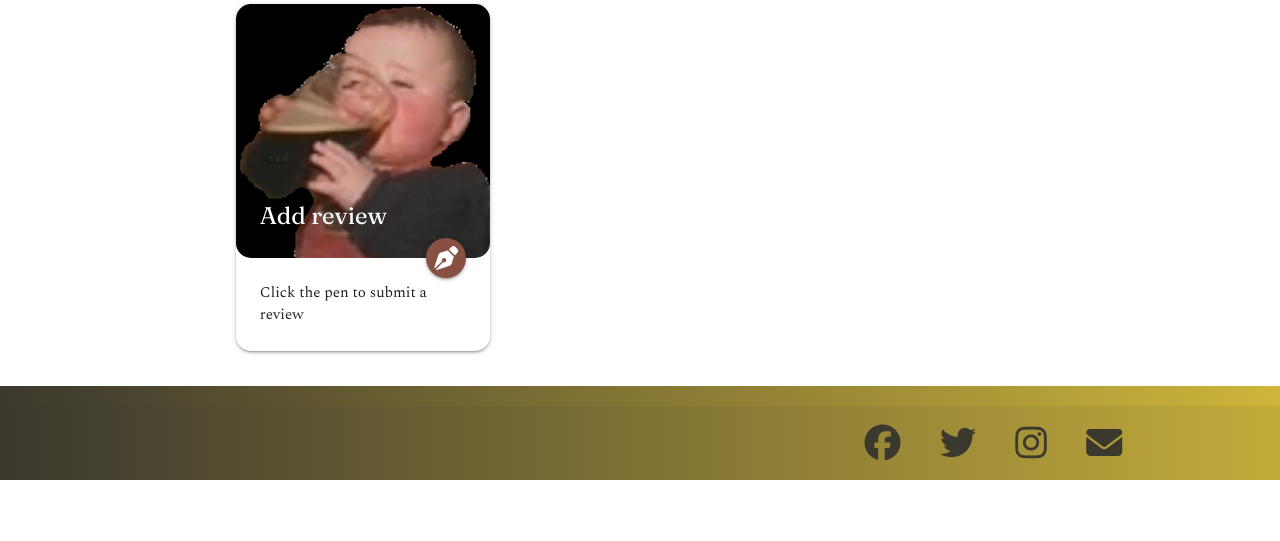
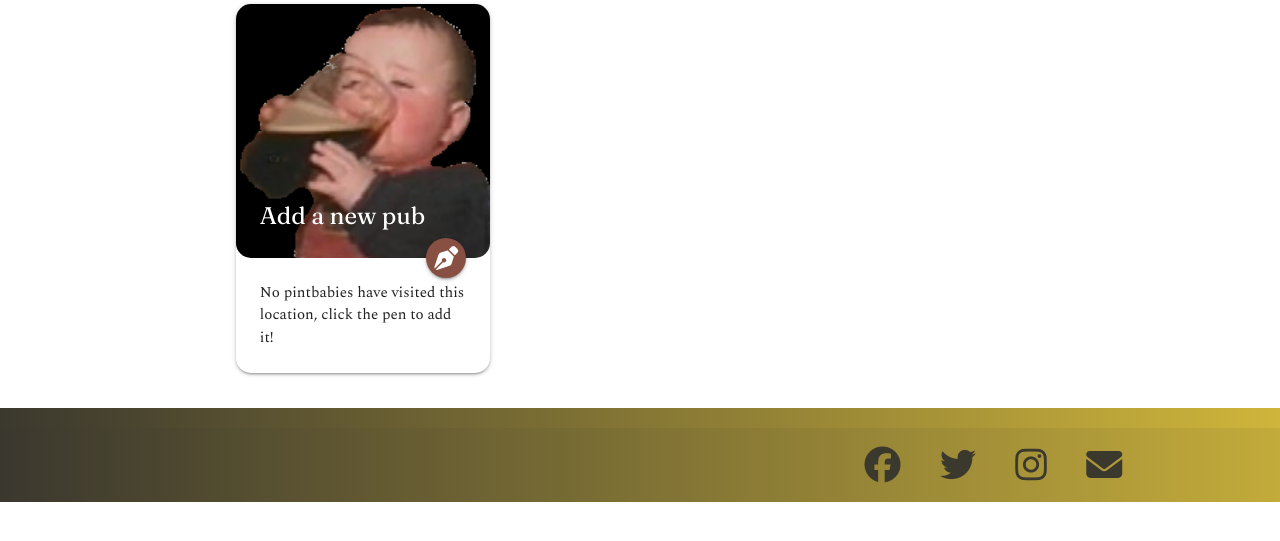
Before and after one commit to kiehozero/Focloir, a Flask app: page /search_pubs in a window 1280 px wide. Shown: the part 192-733 px from the top of the page. Run offline with Flask 2, Linux system fonts and the light colour scheme; data that the repository does not hold is empty; some libraries are stand-ins or nearby versions.

Commit message:
Modify: added conditional message to search results

```diff
--- a/app.py
+++ b/app.py
@@ -43,7 +43,7 @@ def add_pub():
         # automatically sends user to review page
         return redirect(url_for('add_review'))
 
-    # this is the else statement for the request method, so the GET request
+    # this is the else statement, so the GET request
     return render_template("add_pub.html", countries=countries)
 
 
@@ -162,8 +162,7 @@ def login():
             if check_password_hash(
                 is_user["password"], request.form.get(
                     "password")):
-                    session["user"] = request.form.get(
-                        "username").lower()
+                    session["user"] = request.form.get("username").lower()
                     flash("Welcome, {}".format(request.form.get("username")))
                     # need a modal or heading to display
                     return redirect(url_for(
@@ -220,7 +219,9 @@ def pints():
 
 @app.route("/pubs")
 def pubs():
-    pubs = mongo.db.pubs.find().sort("pname")
+    # Converting below to a list allows the if loop in the template
+    # page to work properly when a user searches for somewhere
+    pubs = list(mongo.db.pubs.find().sort("pname"))
     return render_template("pubs.html", pubs=pubs)
 
 
--- a/templates/pubs.html
+++ b/templates/pubs.html
@@ -37,23 +37,27 @@
 
             <!-- First tile is always the choice to add a new review -->
             <div class="col s12 m4">
-                    <div class="card">
-                        <div class="card-image">
+                <div class="card">
+                    <div class="card-image">
                         <img src="{{ url_for('static', filename='images/pintbaby-bg.png') }}">
-                        <span class="card-title">Add review</span>
+                        <span class="card-title">Add a new pub</span>
                         <a
                             class="btn-floating halfway-fab waves-effect waves-light right"
-                            href="{{ url_for('add_review') }}">
+                            href="{{ url_for('add_pub') }}">
                             <i class="fas fa-pen-nib"></i>
                         </a>
-                        </div>
-                        <div class="card-content spectral">
+                    </div>
+                    <div class="card-content spectral">
                         <p>
-                            Click the pen to submit a review
+                            {% if pubs|length == 0 %}
+                                No pintbabies have visited this location, click the pen to add it!
+                            {% else %}
+                                Click the pen above to add a pub!
+                            {% endif %}
                         </p>
-                        </div>
                     </div>
                 </div>
+            </div>
 
             {% for pub in pubs %}
                 <div class="col s12 m4">
@@ -105,6 +109,7 @@
                     </div>
                 </div>
             {% endfor %}
+
         </div>
     </div>
 
```
